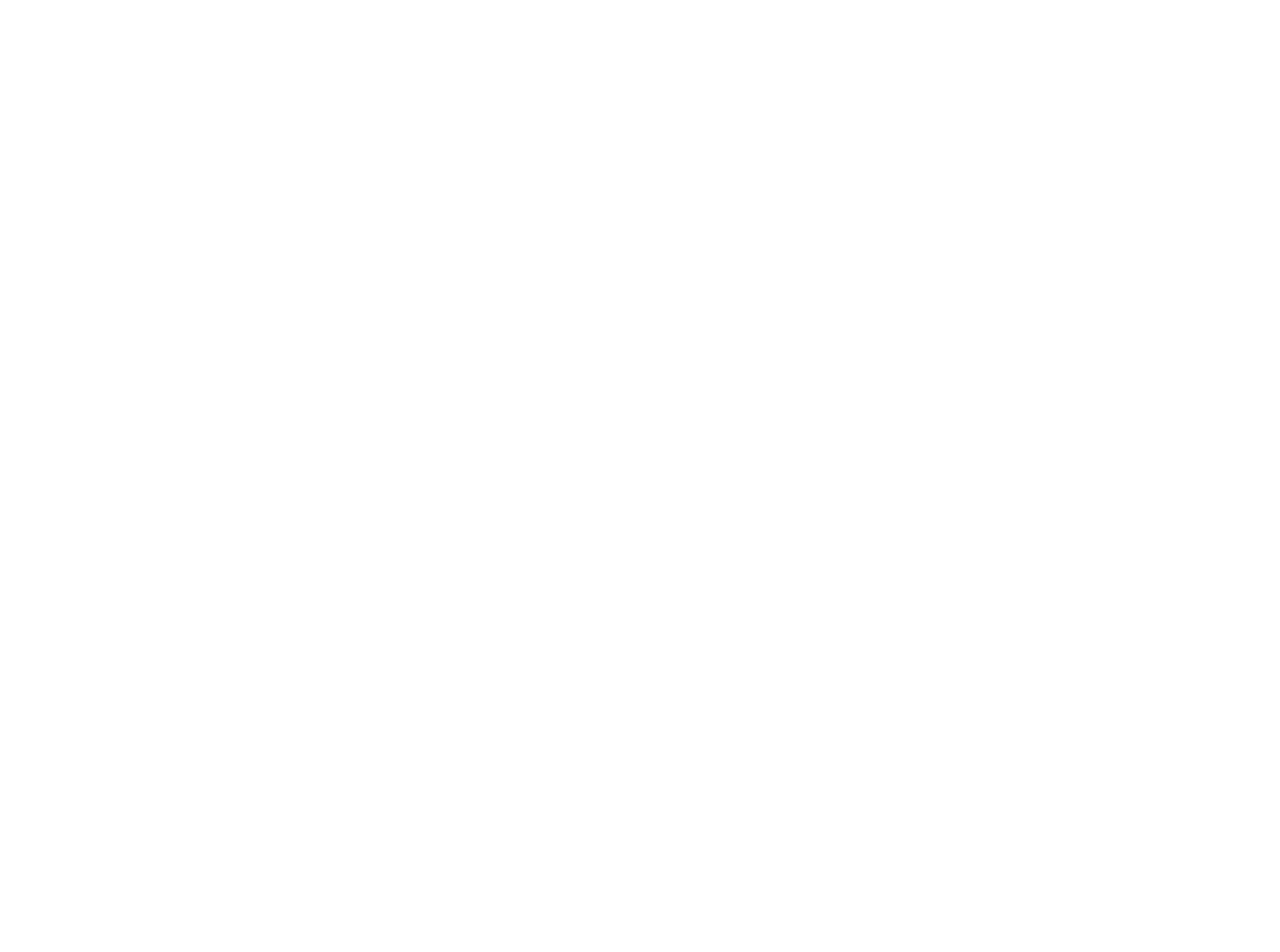
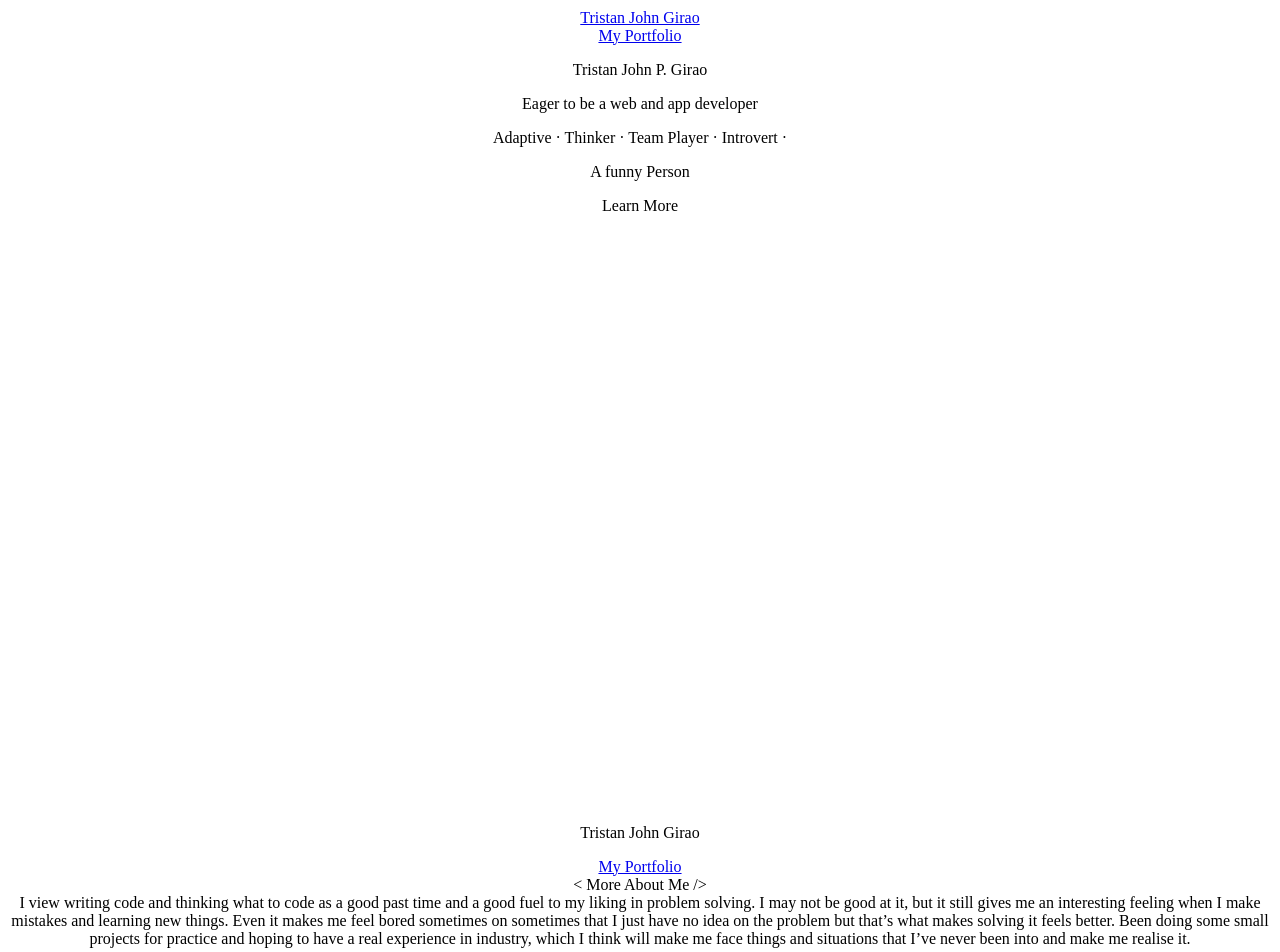
Before and after one commit to torisutanjon/portfoliowebsite, a React (Create React App) app: page / in a window 1280 px wide. Shown: the part 280-1232 px from the top of the page. Before the commit the page ends 800 px from the top, so only its background shows below. Built offline with nearby package versions, Linux system fonts and the light colour scheme.

Commit message:
deleted gh-pages

```diff
--- a/src/App.js
+++ b/src/App.js
@@ -1,18 +1,17 @@
 import "./App.css";
-import { HashRouter, Route, Switch } from "react-router-dom";
+import { BrowserRouter, Route } from "react-router-dom";
 import LandingPage from "./Components/LandingPage";
 import PortfolioPage from "./Components/PortfolioPage";
 
 function App() {
   return (
-    <HashRouter>
+    <BrowserRouter>
       <div className="App">
-        <Switch>
-          <Route exact path='"/portfoliowebsite/' component={LandingPage} />
-          <Route path='"/portfoliowebsite/' component={PortfolioPage} />
-        </Switch>
+        <Route exact path="/" component={LandingPage} />
+
+        <Route path="/portfoliopage" component={PortfolioPage} />
       </div>
-    </HashRouter>
+    </BrowserRouter>
   );
 }
 
--- a/src/Components/LandingPage.jsx
+++ b/src/Components/LandingPage.jsx
@@ -1,10 +1,85 @@
-import React from "react";
+import React, { useState } from "react";
 import { Link } from "react-router-dom";
-
+import "./Styles/LandingPageStyles.css";
 const LandingPage = () => {
+  const [text] = useState("< More About Me />");
   return (
-    <div>
-      <Link to="/portfoliowebsite/portfoliopage">Go to Portfolio Page</Link>
+    <div className="landingpage-div">
+      <section id="section1">
+        <div className="landingpag-section1-topnav">
+          <div className="landingpage-topnav1-home">
+            <Link to="/">Tristan John Girao</Link>
+          </div>
+          <div className="landingpage-topnav1-portfolio">
+            <Link to="/portfoliopage">My Portfolio</Link>
+          </div>
+        </div>
+        <div className="landingpage-section1-bodydiv">
+          <div className="landingpage-myinfo">
+            <div className="myinfo-name">
+              <p>Tristan John P. Girao</p>
+            </div>
+            <div className="myinfo-aboutme">
+              <p>Eager to be a web and app developer</p>
+              <p>Adaptive · Thinker · Team Player · Introvert ·</p>
+              <p>A funny Person</p>
+            </div>
+          </div>
+          <div className="landingpage-mylinks">
+            <div className="mylinks-fb"></div>
+            <div className="mylinks-twitter"></div>
+            <div className="mylinks-instagram"></div>
+            <div className="mylinks-github"></div>
+            <div className="mylinks-linkedin"></div>
+          </div>
+        </div>
+        <div className="landingpage-footer">
+          <div className="footer-learnmore">
+            <p onClick={() => (window.location = "#section2")}>Learn More</p>
+          </div>
+        </div>
+      </section>
+      <section id="section2">
+        <div className="landingpage-section2-topnav">
+          <div className="landingpage-topnav2-home">
+            <p onClick={() => (window.location = "#section1")}>
+              Tristan John Girao
+            </p>
+          </div>
+          <div className="landingpage-topnav2-portfolio">
+            <Link to="/portfoliopage">My Portfolio</Link>
+          </div>
+        </div>
+        <div className="landingpage-section2-bodydiv">
+          <div className="more-about-me-div">{text}</div>
+          <div className="more-about-me-content-div">
+            I view writing code and thinking what to code as a good past time
+            and a good fuel to my liking in problem solving. I may not be good
+            at it, but it still gives me an interesting feeling when I make
+            mistakes and learning new things. Even it makes me feel bored
+            sometimes on sometimes that I just have no idea on the problem but
+            that’s what makes solving it feels better. Been doing some small
+            projects for practice and hoping to have a real experience in
+            industry, which I think will make me face things and situations that
+            I’ve never been into and make me realise it.
+          </div>
+        </div>
+        <div className="landingpage-section2-footer">
+          <div className="top-div">
+            <p>You can reach me at :</p>
+          </div>
+          <div className="mid-div">
+            <div className="mylinks-fb"></div>
+            <div className="mylinks-twitter"></div>
+            <div className="mylinks-instagram"></div>
+            <div className="mylinks-github"></div>
+            <div className="mylinks-linkedin"></div>
+          </div>
+          <div className="bottom-div">
+            <p> Copyright &copy; Tristan John P. Girao 2021</p>
+          </div>
+        </div>
+      </section>
     </div>
   );
 };
--- a/src/Components/PortfolioPage.jsx
+++ b/src/Components/PortfolioPage.jsx
@@ -4,7 +4,7 @@
 const PortfolioPage = () => {
   return (
     <div>
-      <Link to="/portfoliowebsite/">Go to Portfolio Page</Link>
+      <Link to="/">Go to Landing Page</Link>
     </div>
   );
 };
--- /dev/null
+++ b/src/Components/Styles/LandingPageStyles.css
@@ -0,0 +1,11 @@
+.landingpage-div {
+  position: absolute;
+  height: 200vh;
+  width: 100%;
+  top: 0;
+  left: 0;
+  display: flex;
+  flex-direction: column;
+  align-items: center;
+  justify-content: space-around;
+}
```
Also changed, not shown: package.json (+2 -7 lines), 2 other files (tests, documents, lock files or other folders).
